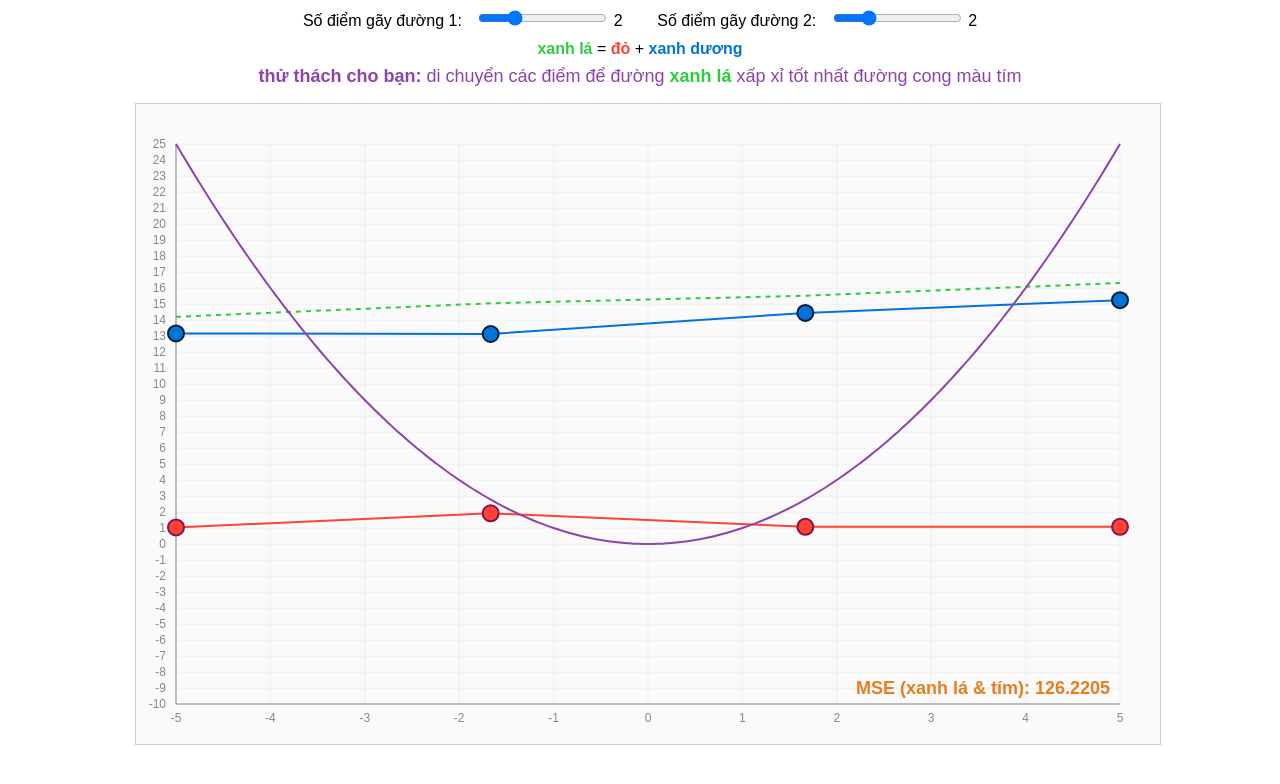
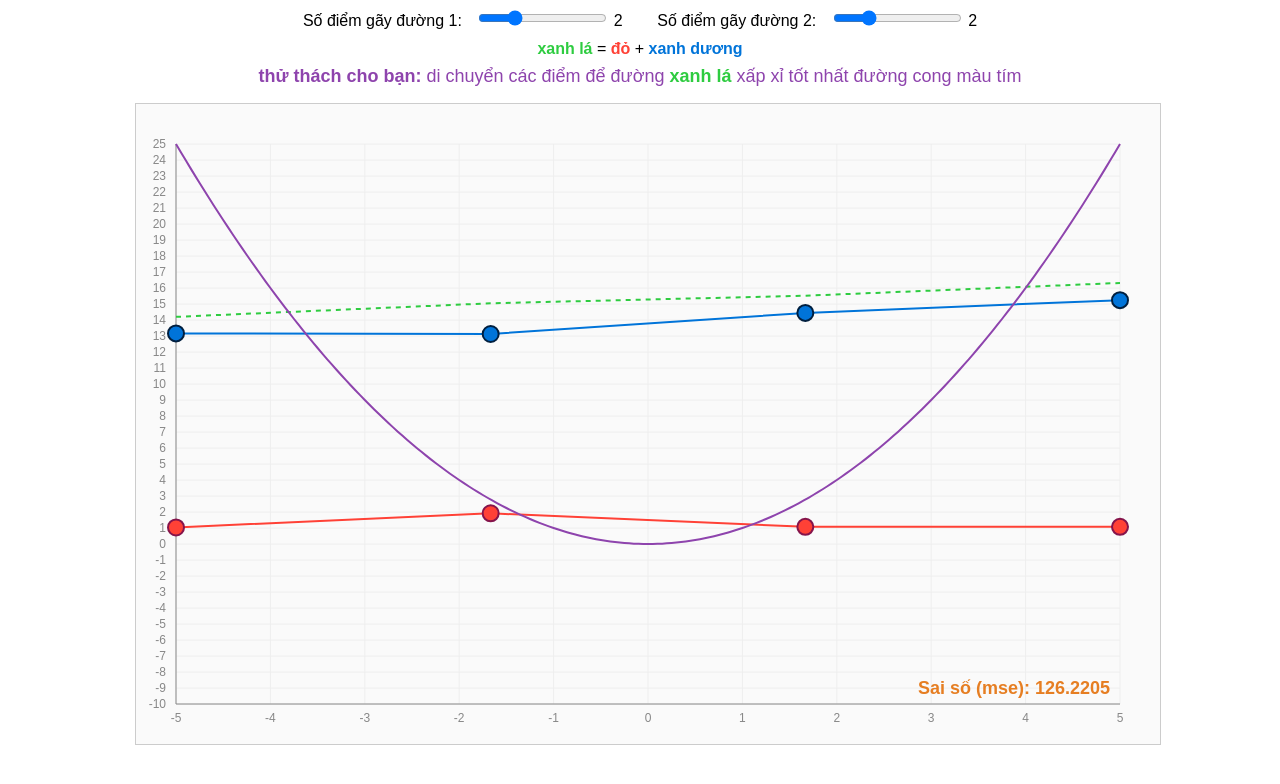
Before and after one commit to rnd-kdi/xap-xi-bang-duong-gap-khuc, a plain HTML site: page index.html in a window 1280 px wide. Drawn offline with Linux system fonts and the light colour scheme.

Commit message:
Update index.html

```diff
--- a/index.html
+++ b/index.html
@@ -226,7 +226,7 @@
       mse = mse / n;
 
       // Hiển thị MSE ở góc dưới bên phải của hình
-      let mseText = `MSE (xanh lá & tím): ${mse.toFixed(4)}`;
+      let mseText = `Sai số (mse): ${mse.toFixed(4)}`;
       // Xóa text cũ nếu có
       let oldMse = svg.querySelector('#mse-label');
       if (oldMse) oldMse.remove();
```
